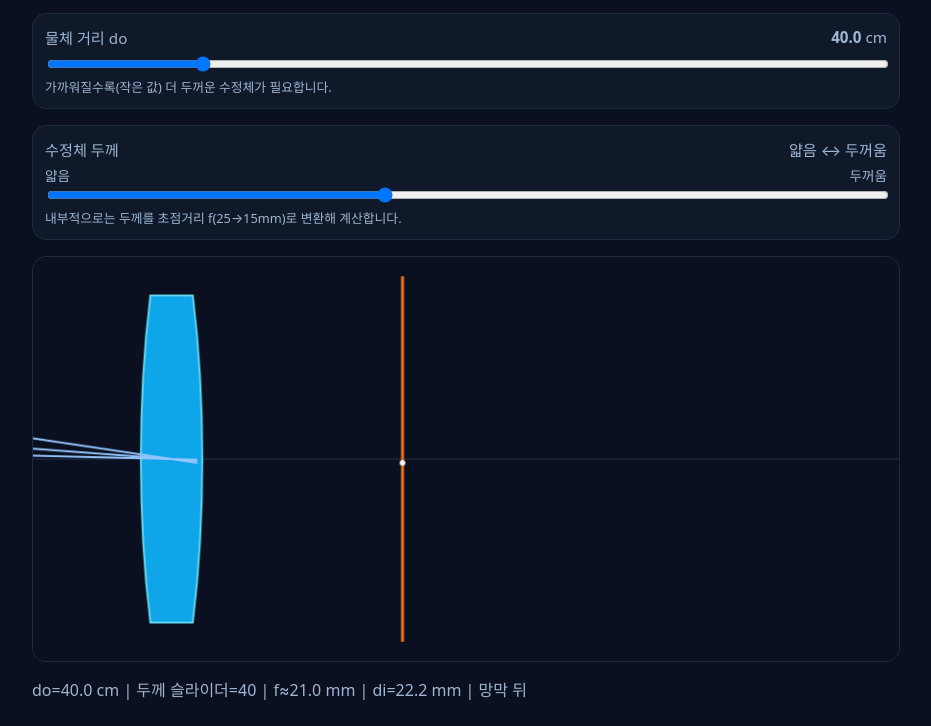
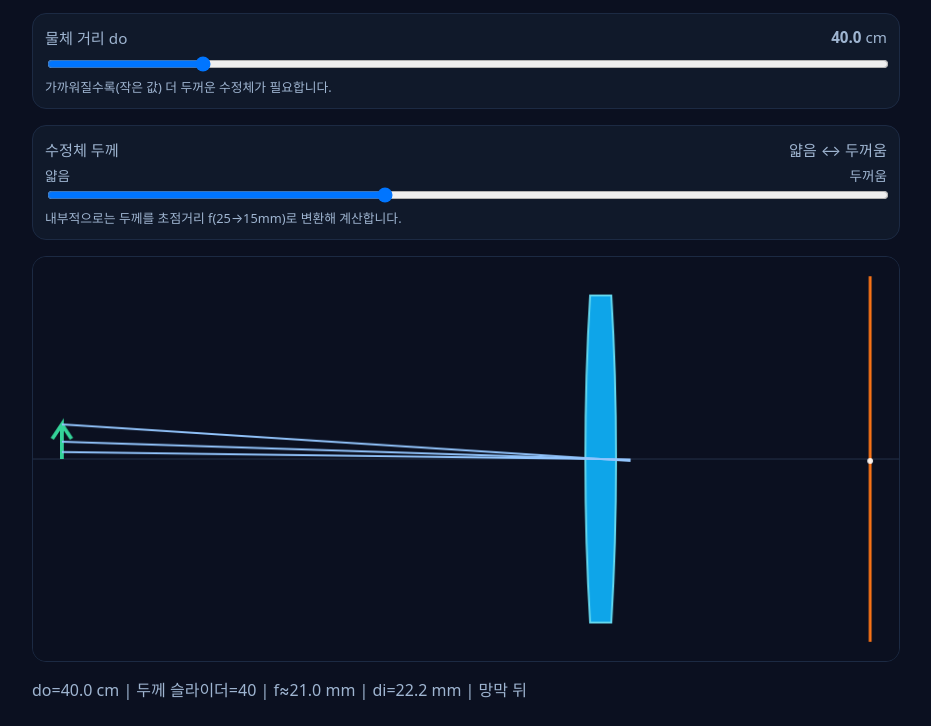
Before and after one commit to YongYongdiedie/lenssim, a plain HTML site: page index.html in a window 1280 px wide. Shown: the part 89-815 px from the top of the page, without its empty margins (174-1105 px from the left). Drawn offline with Linux system fonts and the light colour scheme.

Commit message:
Add files via upload

```diff
--- a/index.html
+++ b/index.html
@@ -45,8 +45,8 @@
 <script>
 // --- 고정 파라미터 ---
 const retinaDistance = 17;      // 렌즈 중심→망막(mm)
-const lensX = 120;               // 렌즈 x(mm)
-const retinaX = lensX + 200;     // 망막 x(mm)
+const lensX_base = 120;          // 기본 렌즈 x(mm)
+const retinaX_base = lensX_base + 200; // 기본 망막 x(mm)
 const H = 420, W = 900;
 
 // --- 상태 ---
@@ -62,20 +62,32 @@ function thicknessToF(th){
 const cv = document.getElementById('cv');
 const ctx = cv.getContext('2d');
 
-function toPxX(mm){ return mm*1.2; }
-function toPxY(mm){ return H/2 + mm*1.2; }
+// --- 가변 뷰포트 스케일링 ---
+// 물체가 멀거나 가까워도 "물체~망막" 전 구간이 화면에 들어오도록 X 스케일을 동적으로 조정
+function computeViewport(){
+  const lensX = lensX_base;
+  const retinaX = retinaX_base;
+  const objectX = lensX - do_mm;
+  const minWorldX = Math.min(objectX, lensX);
+  const maxWorldX = retinaX;
+  const margin = 30; // px 좌우 여백
+  const worldSpan = Math.max(40, maxWorldX - minWorldX);
+  const scaleX = (W - 2*margin) / worldSpan; // 동적 가로 스케일
+  const toPxX = (mm)=> margin + (mm - minWorldX) * scaleX;
+  return { lensX, retinaX, objectX, toPxX, minWorldX, maxWorldX, scaleX };
+}
+
+function toPxY(mm){ return H/2 + mm*1.2; } // 세로 스케일은 고정
 
 // 가변 렌즈 형상(두께 시각화): 중심부 허리 두께가 두꺼워질수록 넓게
-function drawLensShape(x, height, th){
-  const px = toPxX(x);
+function drawLensShape(px, th){
   const yTop = 40, yBot = H-40;
-  // 두께 계수: 얇음(0)일 때 10px, 두꺼움(100)일 때 40px
-  const halfW = 10 + (th/100)*30;
+  // 두께 계수: 얇음(0)일 때 5px, 두꺼움(100)일 때 20px  → 기존 대비 50% 축소
+  const halfW = 5 + (th/100)*15;
   ctx.fillStyle = '#0ea5e9';
   ctx.strokeStyle = '#66d9ef';
   ctx.lineWidth = 2;
   ctx.beginPath();
-  // 상단부터 베지어로 좌우 대칭 경계 생성
   ctx.moveTo(px - halfW, yTop);
   ctx.bezierCurveTo(px - halfW*1.6, H*0.35, px - halfW*1.6, H*0.65, px - halfW, yBot);
   ctx.lineTo(px + halfW, yBot);
@@ -98,8 +110,11 @@ function draw(){
   ctx.lineTo(W, toPxY(0));
   ctx.stroke();
 
-  // 렌즈(수정체) 그리기: 두께에 따라 시각적 폭 변화
-  drawLensShape(lensX, 300, thick);
+  // 뷰포트 계산 (동적 X 스케일)
+  const { lensX, retinaX, objectX, toPxX, scaleX } = computeViewport();
+
+  // 렌즈(수정체) 그리기: 두께에 따라 시각적 폭 변화 (50% 축소 적용)
+  drawLensShape(toPxX(lensX), thick);
 
   // 망막면
   const retinaPxX = toPxX(retinaX);
@@ -110,19 +125,19 @@ function draw(){
   ctx.lineTo(retinaPxX, H-20);
   ctx.stroke();
 
-  // 물체(화살표)
-  const objectX = lensX - do_mm;
+  // 물체(화살표) — 50% 축소: 높이 60→30mm
   const objBaseX = toPxX(objectX);
-  const objTopY = toPxY(-60);
+  const objectHeight = 30; // 50% 축소
+  const objTopY = toPxY(-objectHeight);
   const objBaseY = toPxY(0);
   ctx.strokeStyle = '#34d399';
   ctx.lineWidth = 4;
   ctx.beginPath();
   ctx.moveTo(objBaseX, objBaseY);
   ctx.lineTo(objBaseX, objTopY);
-  ctx.lineTo(objBaseX - 12, objTopY + 18);
+  ctx.lineTo(objBaseX - 10, objTopY + 15);
   ctx.moveTo(objBaseX, objTopY);
-  ctx.lineTo(objBaseX + 12, objTopY + 18);
+  ctx.lineTo(objBaseX + 10, objTopY + 15);
   ctx.stroke();
 
   // 굴절 계산
@@ -131,19 +146,19 @@ function draw(){
   const di = inv>0 ? 1/inv : Infinity;
   const focusError = (isFinite(di)?di:retinaDistance) - retinaDistance;
 
-  // 광선 (3개)
-  const rayStarts=[-60,-30,-10];
+  // 광선 (3개) — 꼭짓점 기준, 객체 높이 축소 반영
+  const rayStarts=[-objectHeight, -objectHeight*0.5, -objectHeight*0.2];
   for(const ay of rayStarts){
-    const ax = objectX;                 // 물체 꼭짓점
-    const m1 = (0 - ay)/(lensX - ax);   // 렌즈 중앙을 향하는 입사선 근사
+    const ax = lensX - do_mm;            // 물체 꼭짓점 x (월드)
+    const m1 = (0 - ay)/(lensX - ax);    // 렌즈 중앙을 향하는 입사선 근사
     const yAtLens = ay + m1*(lensX-ax);
 
-    const bx=lensX, by=yAtLens;         // 렌즈 통과점
+    const bx=lensX, by=yAtLens;          // 렌즈 통과점 (월드)
     let cx,cy;
     if(isFinite(di)){
-      cx = lensX + di;                  // 상 위치 x
-      cy = ay * (-di/do_mm);            // 배율 m=-di/do
-    }else{ cx = lensX + 420; cy = by; }
+      cx = lensX + di;                   // 상 위치 x
+      cy = ay * (-di/do_mm);             // 배율 m=-di/do
+    }else{ cx = lensX + 420/ (1.2/scaleX); cy = by; } // 화면 밖까지 적당히
 
     ctx.strokeStyle = '#93c5fd';
     ctx.lineWidth = 2;
@@ -153,8 +168,8 @@ function draw(){
 
   // 망막상(흐림 근사)
   const magnification = -(isFinite(di)?di/do_mm:0);
-  const imageTopY_mm = -60*magnification;
-  const blur = Math.min(22, Math.abs(focusError)*0.06* (1 + (thick/100)*0.2)); // 두꺼워질수록 조리개 효과 감소 약간 반영
+  const imageTopY_mm = -objectHeight*magnification; // 축소 반영
+  const blur = Math.min(22, Math.abs(focusError)*0.06* (1 + (thick/100)*0.2));
   ctx.fillStyle = 'rgba(255,255,255,0.9)';
   ctx.beginPath(); ctx.arc(retinaPxX, toPxY(imageTopY_mm), Math.max(3, blur), 0, Math.PI*2); ctx.fill();
 
```
